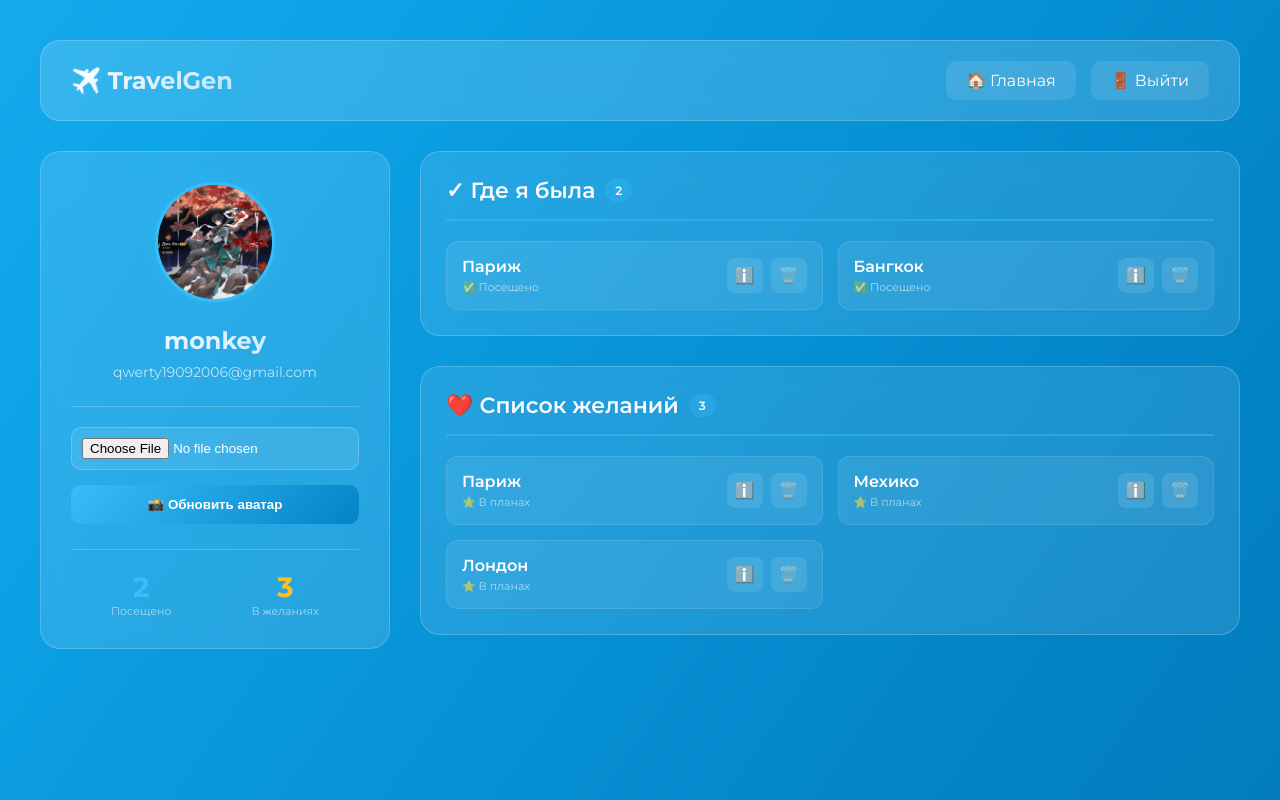
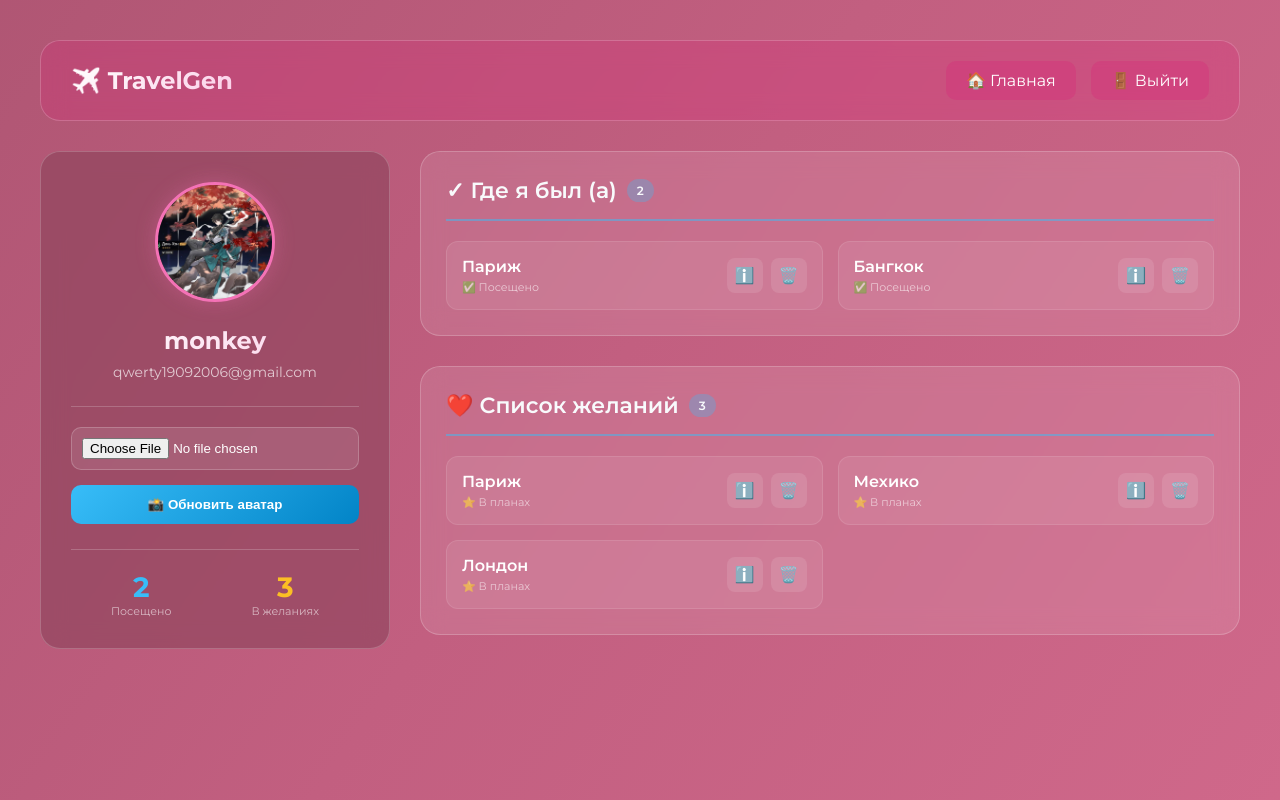
Before and after one commit to Makrin-ai/travel-route-generator, a Flask app: page /profile in a window 1280 px wide. Run offline with Flask 3, Linux system fonts and the light colour scheme; a user stored in the database is signed in; grey boxes labelled with a size stand in for pictures from a placeholder-image service; some libraries are stand-ins or nearby versions.

Commit message:
fix: исправлен стиль во всеъ файлах

```diff
--- a/src/travel_app/templates/profile.html
+++ b/src/travel_app/templates/profile.html
@@ -6,11 +6,11 @@
     <link href="https://fonts.googleapis.com/css2?family=Montserrat:wght@300;400;500;600;700&display=swap" rel="stylesheet">
     <style>
         :root {
-            --primary: #1e40af;
+            --primary: #db2777;
             --background: #0f172a;
-            --surface: rgba(30, 41, 59, 0.8);
+            --surface: rgba(139, 67, 91, 0.8);
             --text: #f8fafc;
-            --accent: #3b82f6;
+            --accent: #f472b6;
             --shadow: 0 10px 30px rgba(0, 0, 0, 0.5);
         }
 
@@ -22,7 +22,7 @@
 
         body {
             font-family: 'Montserrat', sans-serif;
-            background: linear-gradient(125deg, #e0f2fe, #bae6fd, #7dd3fc, #38bdf8, #0ea5e9, #0284c7, #0369a1);
+            background: linear-gradient(125deg, #DB7093, #c25f80, #9c4c66, #c25f80, #DB7093);
             background-size: 400% 400%;
             animation: gradientBG 15s ease infinite;
             color: var(--text);
@@ -43,7 +43,7 @@
 
         /* Шапка */
         .header {
-            background: rgba(255, 255, 255, 0.15);
+            background: rgba(219, 39, 119, 0.25);
             backdrop-filter: blur(12px);
             padding: 20px 30px;
             border-radius: 20px;
@@ -57,7 +57,7 @@
         .logo {
             font-size: 24px;
             font-weight: 700;
-            background: linear-gradient(135deg, #fff, #bae6fd);
+            background: linear-gradient(135deg, #fff, #fbcfe8);
             -webkit-background-clip: text;
             background-clip: text;
             color: transparent;
@@ -70,7 +70,7 @@
         }
 
         .btn-nav {
-            background: rgba(255, 255, 255, 0.1);
+            background: rgba(219, 39, 119, 0.3);
             color: #fff;
             padding: 10px 20px;
             border-radius: 10px;
@@ -79,7 +79,7 @@
         }
 
         .btn-nav:hover {
-            background: rgba(255, 255, 255, 0.25);
+            background: rgba(219, 39, 119, 0.5);
             transform: translateY(-2px);
         }
 
@@ -92,7 +92,7 @@
 
         /* Левая колонка - информация о пользователе */
         .profile-card {
-            background: rgba(255, 255, 255, 0.12);
+            background: rgba(139, 67, 91, 0.6);
             backdrop-filter: blur(12px);
             border-radius: 20px;
             padding: 30px;
@@ -109,15 +109,15 @@
             border-radius: 50%;
             object-fit: cover;
             margin-bottom: 20px;
-            border: 3px solid #38bdf8;
-            box-shadow: 0 0 20px rgba(56, 189, 248, 0.3);
+            border: 3px solid #f472b6;
+            box-shadow: 0 0 20px rgba(244, 114, 182, 0.3);
         }
 
         .avatar-placeholder {
             width: 120px;
             height: 120px;
             border-radius: 50%;
-            background: linear-gradient(135deg, #38bdf8, #0284c7);
+            background: linear-gradient(135deg, #f472b6, #db2777);
             margin: 0 auto 20px;
             display: flex;
             align-items: center;
@@ -132,7 +132,7 @@
             font-size: 24px;
             font-weight: 700;
             margin-bottom: 8px;
-            background: linear-gradient(135deg, #fff, #bae6fd);
+            background: linear-gradient(135deg, #fff, #fbcfe8);
             -webkit-background-clip: text;
             background-clip: text;
             color: transparent;
@@ -389,10 +389,10 @@
         }
 
         .info-section h3 {
-            color: #7dd3fc;
+            color: #fbcfe8;
             font-size: 18px;
             margin-bottom: 12px;
-            border-left: 3px solid #38bdf8;
+            border-left: 3px solid #f472b6;
             padding-left: 12px;
         }
 
@@ -438,7 +438,7 @@
 
         .list-items li:before {
             content: "✨";
-            color: #fbbf24;
+            color: #fbcfe8;
         }
 
         .badge {
@@ -536,7 +536,7 @@
                 <div class="list-section">
                     <div class="section-header">
                         <h2>
-                            ✓ Где я была
+                            ✓ Где я был (а)
                             <span class="count">{{ user_data.visited|length }}</span>
                         </h2>
                     </div>
```
